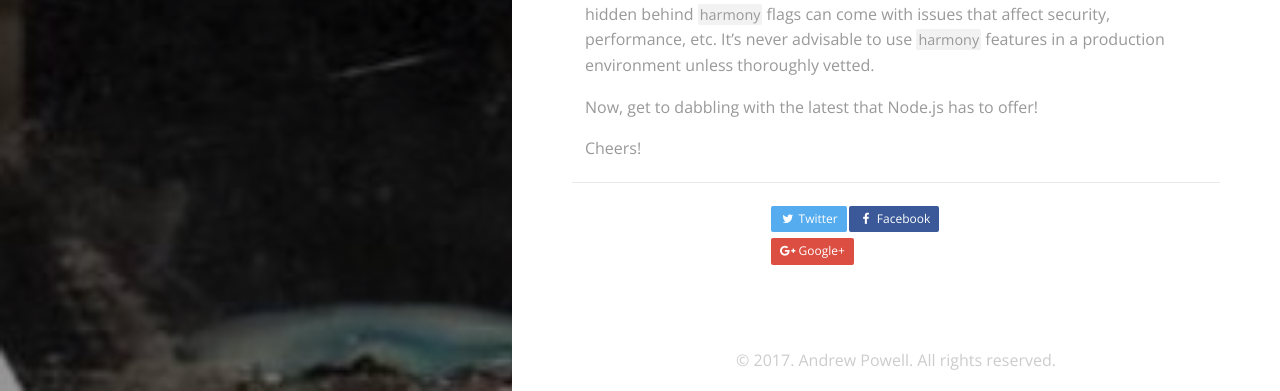
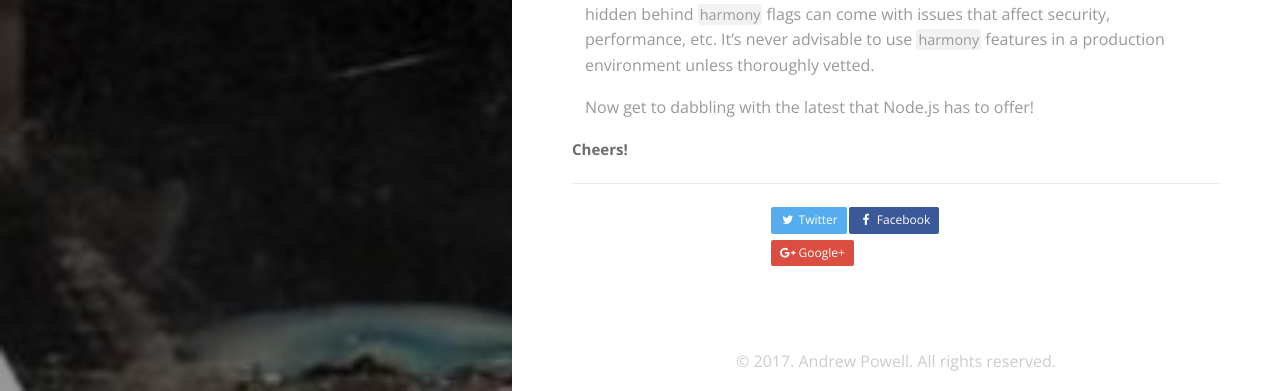
Before and after one commit to shellscape/shellscape.github.io, a Jekyll site: the page built from _posts/2017-04-05-strike-harmony-nodejs-harmonica.md, in a window 1280 px wide. Shown: the part 1985-2376 px from the top of the page. Built offline with Jekyll 4.4.1, drawn with Linux system fonts in a browser that asks for light colours; nearby versions of some CDN libraries; comment, search, counter and statistics services are not loaded.

Commit message:
minor meta update

```diff
--- a/_posts/2017-04-05-strike-harmony-nodejs-harmonica.md
+++ b/_posts/2017-04-05-strike-harmony-nodejs-harmonica.md
@@ -115,6 +115,6 @@ of the experimental / unstable features that are hidden behind `harmony` flags
 can come with issues that affect security, performance, etc. It's never advisable
 to use `harmony` features in a production environment unless thoroughly vetted.
 
-Now, get to dabbling with the latest that Node.js has to offer!
+Now get to dabbling with the latest that Node.js has to offer!
 
-Cheers!
+### Cheers!
```
